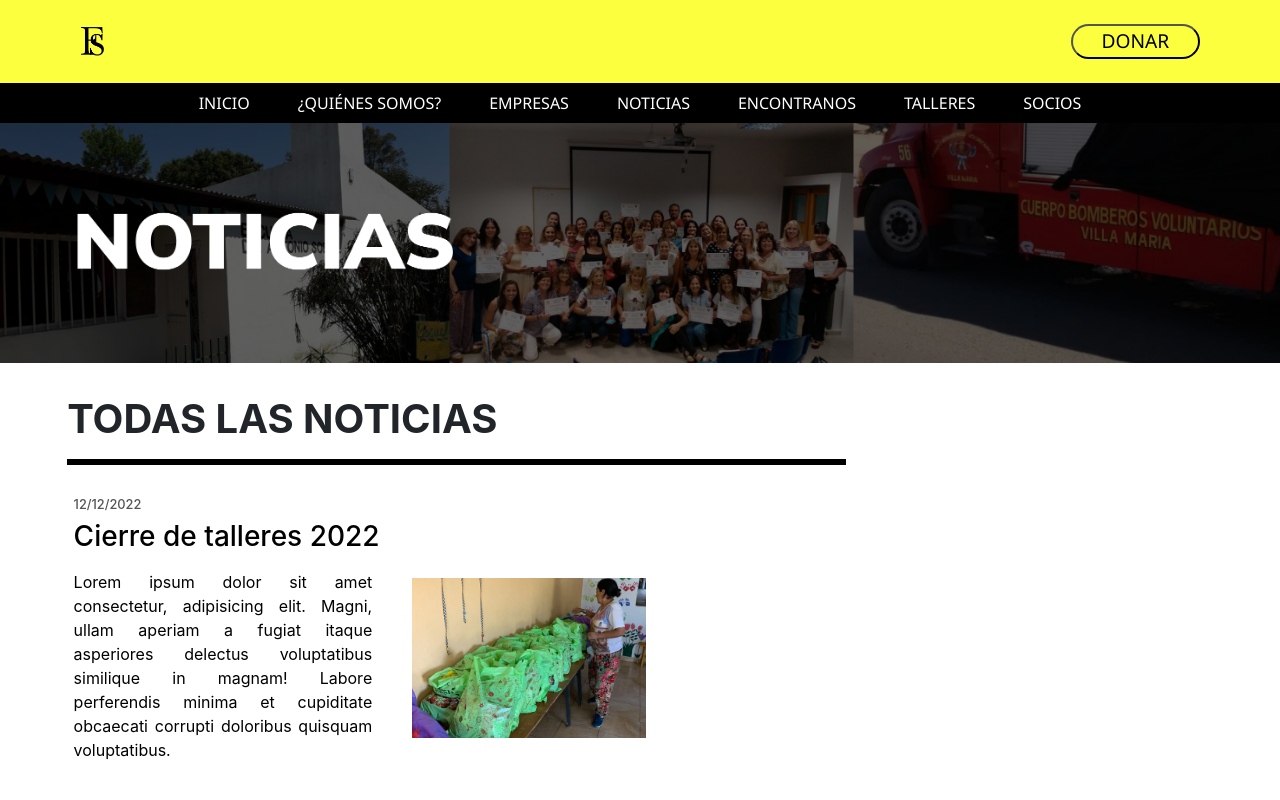
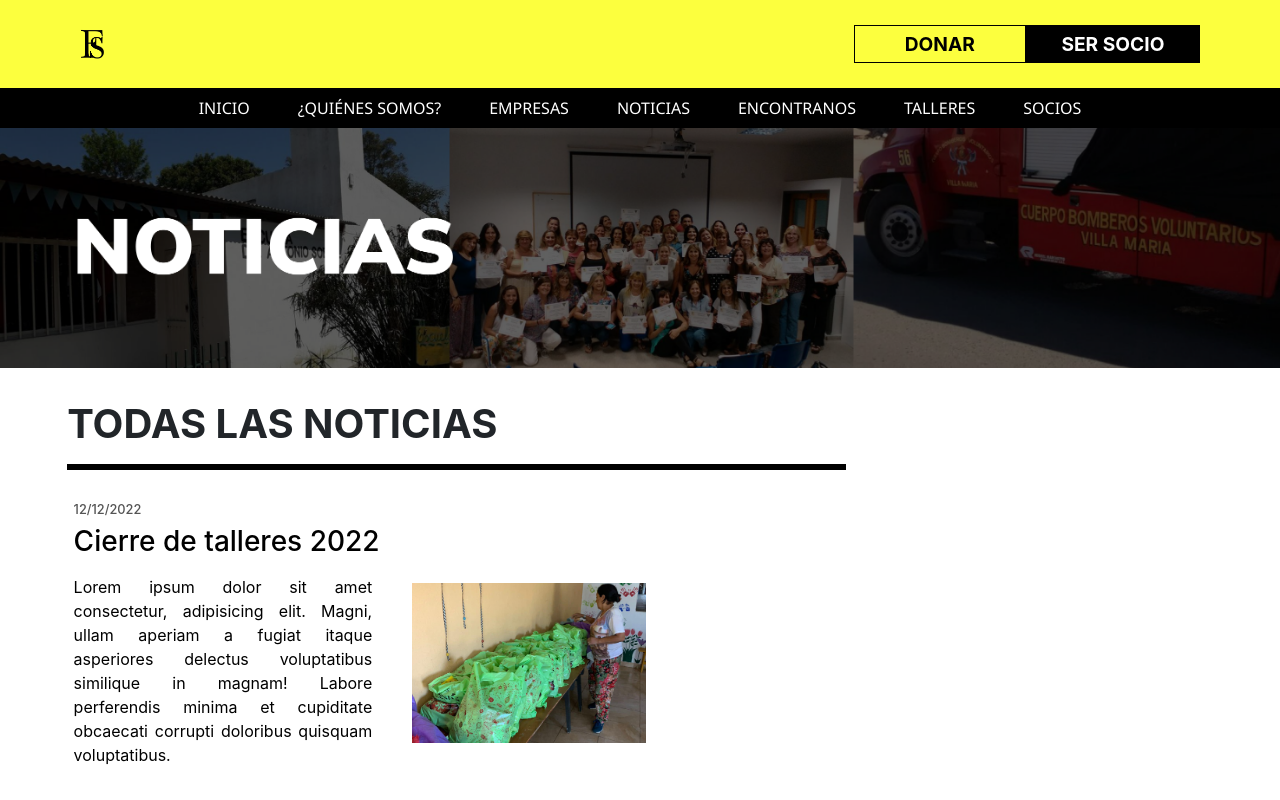
Before and after one commit to vterreno/FUNDACION, an Angular app: page /todasnoticias in a window 1280 px wide. Shown: the top 800 px of the page. Built offline with nearby package versions, Linux system fonts and the light colour scheme.

Commit message:
Actualizacion
Actualizacion header component.
Actualizacion footer component.

```diff
--- a/src/app/components/footer/footer.component.css
+++ b/src/app/components/footer/footer.component.css
@@ -1,6 +1,10 @@
 footer {
     background-color: rgb(143, 143, 143);
     padding-bottom: 2em;
+}
+
+a:hover, a:link, a:visited {
+    text-decoration: none;
 }
 
 .contenedor {
@@ -9,7 +13,7 @@ footer {
     align-items: center;
     justify-content: center;
     flex-direction: row;
-    margin-top: 8em;
+    margin-top: 0em;
     padding: 3em;
     padding-bottom: 1em;
 }
@@ -85,9 +89,54 @@ footer {
     font-weight: 500;
 }
 
+.caja-mobile {
+    display: flex;
+    background-color: aqua;
+    position: sticky;
+    justify-content: center;
+    bottom: 0;
+    margin-top: 8em;
+    z-index: 10;
+}
+
+.link {
+    display: flex;
+    justify-content: center;
+    align-items: center;
+    width: 50%;
+    height: 3em;
+}
+
+.link a {
+    color: black;
+    font-weight: 700;
+    font-size: 1.1em;
+}
+
+.donar {
+    background-color: #fcff3e;
+}
+
+.socio {
+    background-color: black;
+}
+
+.socio a {
+    color: white;
+}
+
+.donar:hover{
+    background-color: rgb(255, 255, 0);
+}
+
+.socio:hover {
+    background-color: rgb(33, 33, 33);
+}
+
 @media (min-width:820px) {
     .contenedor {
         justify-content: center;
+        margin-top: 8em;
     }
 
     .subcontenedor {
@@ -144,5 +193,10 @@ footer {
     .imagen-mobile {
         display: none;
     }
+}
 
+@media (min-width:992px) {
+    .caja-mobile {
+        display: none;
+    }
 }
--- a/src/app/components/footer/footer.component.html
+++ b/src/app/components/footer/footer.component.html
@@ -1,3 +1,13 @@
+<div class="caja-mobile">
+    <div class="link donar">
+        <a href="#">DONAR</a>
+    </div>
+    <div class="link socio">
+        <a href="#">SER SOCIO</a>
+    </div>
+
+</div>
+
 <footer>
     <div class="contenedor">
         <div class="imagen">
--- a/src/app/components/header/header.component.css
+++ b/src/app/components/header/header.component.css
@@ -1,3 +1,7 @@
+a:link, a:visited {
+    text-decoration: none;
+}
+
 .navbar {
     display: flex;
     flex-direction: column;
@@ -79,6 +83,44 @@
     color: white
 }
 
+.caja-desk {
+    display: flex;
+    justify-content: center;
+    align-items: center;
+    height: 2.5em;
+}
+
+.link {
+    display: flex;
+    justify-content: center;
+    align-items: center;
+}
+
+.link a {
+    color: black;
+    font-weight: 700;
+    font-size: 1.2em;
+}
+
+.donar a {
+    border: 1px solid black;
+    padding: 0.2em 2.6em;
+}
+
+.socio a{
+    color: white;
+    background-color: black;
+    padding: 0.2em 1.8em;
+    border: 1px solid black;
+}
+
+.donar a:hover{
+    background-color: rgb(255, 255, 0);
+}
+
+.socio a:hover {
+    background-color: rgb(33, 33, 33);
+}
 
 @media (max-width:992px) {
     .donacion {
@@ -96,4 +138,8 @@
         width: 10%;
     }
 
+    .caja-desk {
+        display: none;
+    }
+
 }
--- a/src/app/components/header/header.component.html
+++ b/src/app/components/header/header.component.html
@@ -10,7 +10,14 @@
             <span class="navbar-toggler-icon"></span>
         </button>
 
-        <button class="donacion">DONAR</button>
+        <div class="caja-desk">
+            <div class="link donar">
+                <a href="#" id="donar">DONAR</a>
+            </div>
+            <div class="link socio">
+                <a href="#" id="socio">SER SOCIO</a>
+            </div>
+        </div>
     </div>
 
     <div class="second-nav">
--- a/src/app/components/quienes-somos/quienes-somos.component.css
+++ b/src/app/components/quienes-somos/quienes-somos.component.css
@@ -108,30 +108,6 @@ hr {
     left: 50%;
   }
 
-  /* Add arrows to the left container (pointing right) */
-  .left::before {
-    content: " ";
-    position: absolute;
-    top: 18px;
-    z-index: 1;
-    right: 30px;
-    border: medium solid white;
-    border-width: 10px 0 10px 10px;
-    border-color: transparent transparent transparent white;
-  }
-
-  /* Add arrows to the right container (pointing left) */
-  .right::before {
-    content: " ";
-    position: absolute;
-    top: 18px;
-    z-index: 1;
-    left: 30px;
-    border: medium solid white;
-    border-width: 10px 10px 10px 0;
-    border-color: transparent white transparent transparent;
-  }
-
   /* Fix the circle for containers on the right side */
   .right::after {
     left: -12px;
@@ -156,14 +132,6 @@ hr {
       width: 100%;
       padding-left: 70px;
       padding-right: 25px;
-    }
-
-    /* Make sure that all arrows are pointing leftwards */
-    .timeline::before {
-      left: 60px;
-      border: medium solid white;
-      border-width: 10px 10px 10px 0;
-      border-color: transparent white transparent transparent;
     }
 
     /* Make sure all circles are at the same spot */
```
